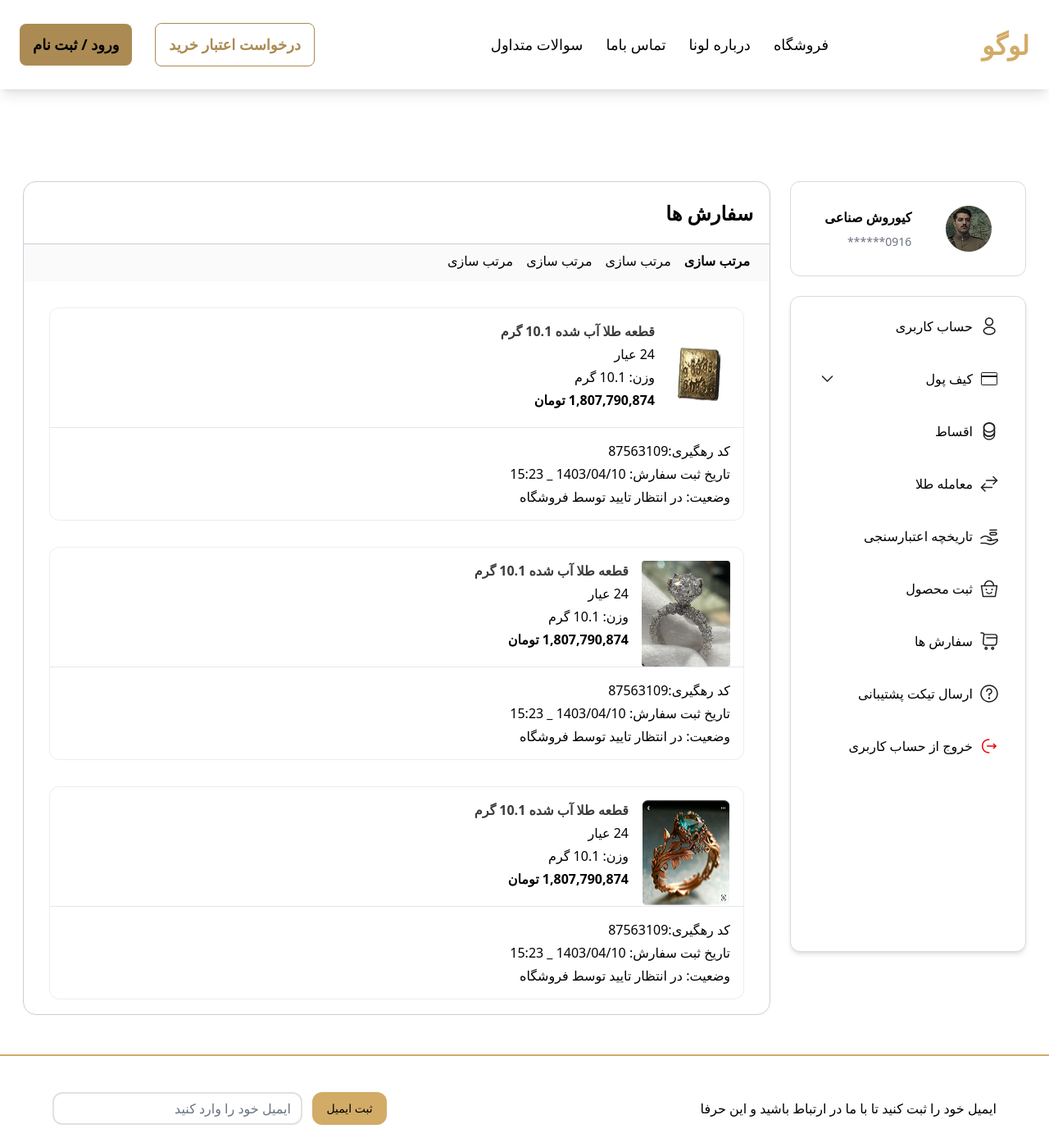
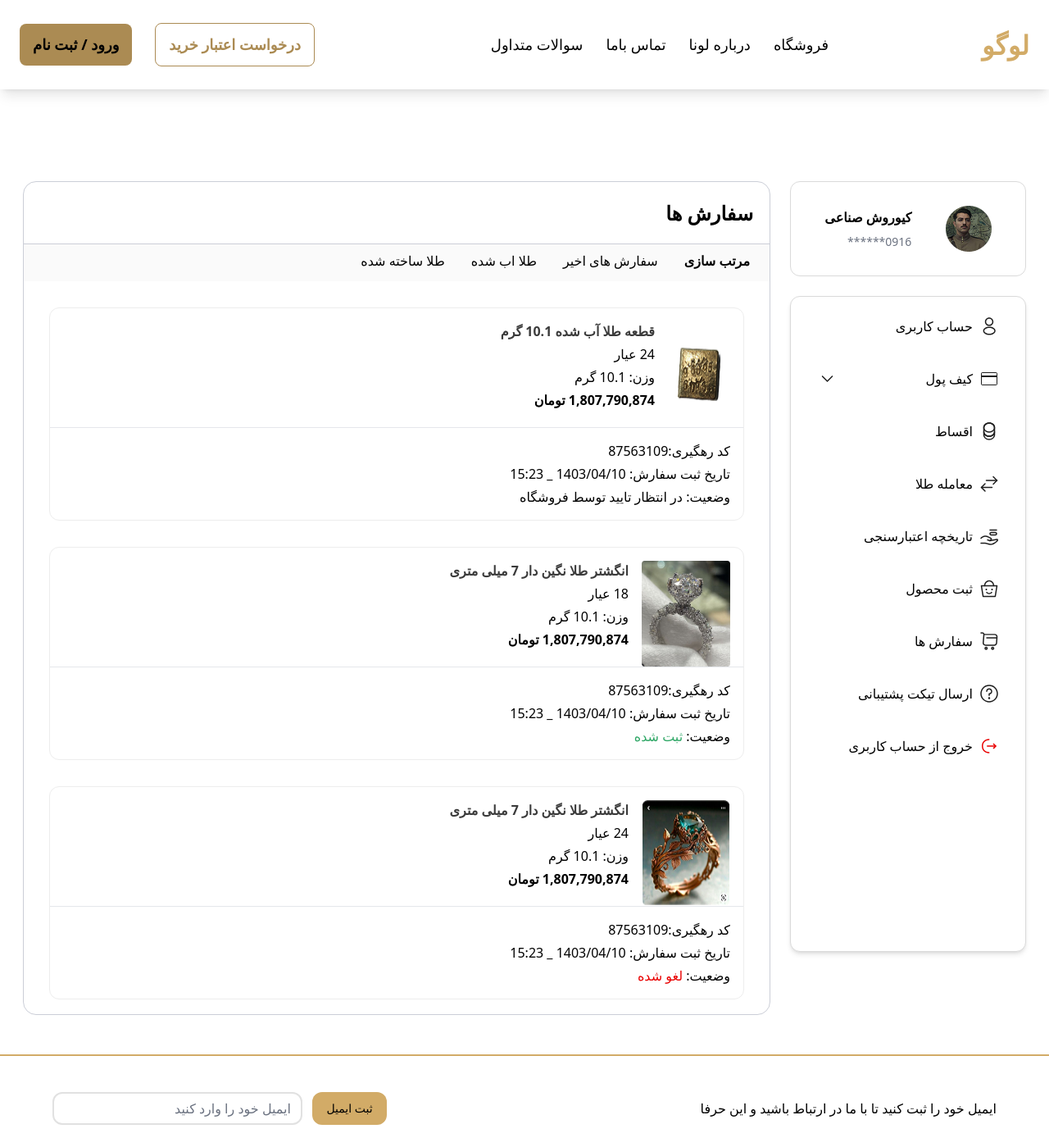
Before and after one commit to Spark-Code-Team/loana-gold, a Next.js app: page /dashboard/orders-dashboard in a window 1280 px wide. Shown: the top 1399 px of the page at 82% size. Built offline with nearby package versions, Linux system fonts and the light colour scheme.

Commit message:
orders has been done

```diff
--- a/src/components/templates/OrdersDashboardPage.js
+++ b/src/components/templates/OrdersDashboardPage.js
@@ -27,19 +27,19 @@ const OrdersDashboardPage = () => {
                 <ul className="
                 flex
                 flex-row
-                gap-x-4
+                gap-x-8
                 ">
                     <li className="font-bold">
                         مرتب سازی
                     </li>
                     <li>
-                        مرتب سازی
+                        سفارش های اخیر
                     </li>
                     <li>
-                        مرتب سازی
+                        طلا اب شده
                     </li>
                     <li>
-                        مرتب سازی
+                        طلا ساخته شده
                     </li>
                 </ul>
 
@@ -166,10 +166,10 @@ const OrdersDashboardPage = () => {
                      font-bold
                      text-[#3B3B3B]
                      ">
-                     قطعه طلا آب شده 10.1 گرم
+                     انگشتر طلا نگین دار 7 میلی متری
                      </p>
                      <p>
-                        24 عیار
+                        18 عیار
                      </p>
                      <p>
                      وزن: 10.1 گرم
@@ -205,7 +205,10 @@ const OrdersDashboardPage = () => {
                         تاریخ ثبت سفارش: 1403/04/10 _ 15:23
                      </p>
                      <p>
-                        وضعیت: در انتظار تایید توسط فروشگاه
+                        وضعیت:
+                        <span className="text-base pr-1 text-[#2FA766]">
+                        ثبت شده
+                        </span>
                      </p>
 
                      </div>
@@ -250,7 +253,7 @@ const OrdersDashboardPage = () => {
                      font-bold
                      text-[#3B3B3B]
                      ">
-                     قطعه طلا آب شده 10.1 گرم
+                     انگشتر طلا نگین دار 7 میلی متری
                      </p>
                      <p>
                         24 عیار
@@ -289,7 +292,10 @@ const OrdersDashboardPage = () => {
                         تاریخ ثبت سفارش: 1403/04/10 _ 15:23
                      </p>
                      <p>
-                        وضعیت: در انتظار تایید توسط فروشگاه
+                        وضعیت:
+                        <span className="text-base pr-1 text-[#E90000]">
+                        لغو شده
+                        </span>
                      </p>
 
                      </div>
```
